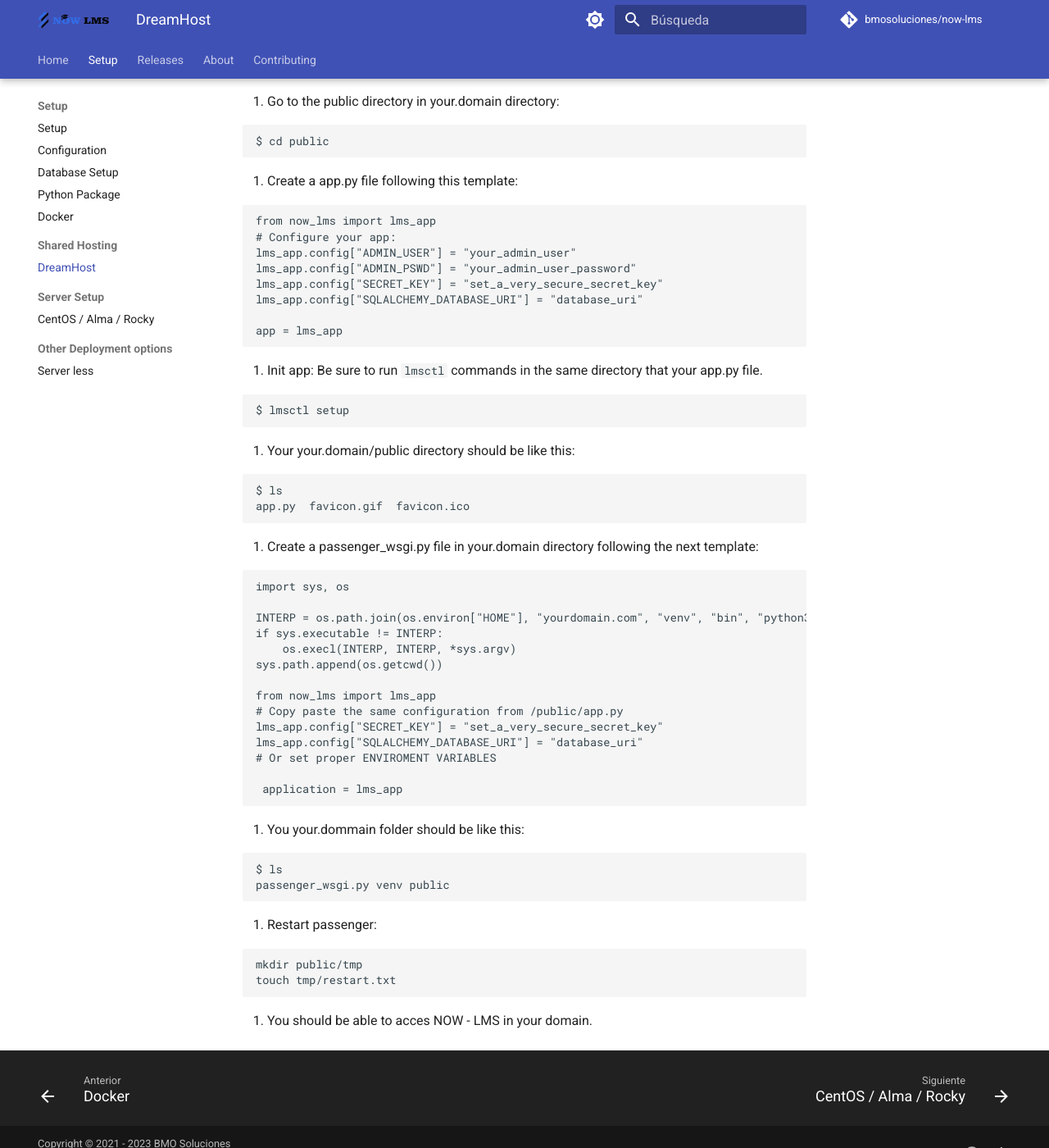
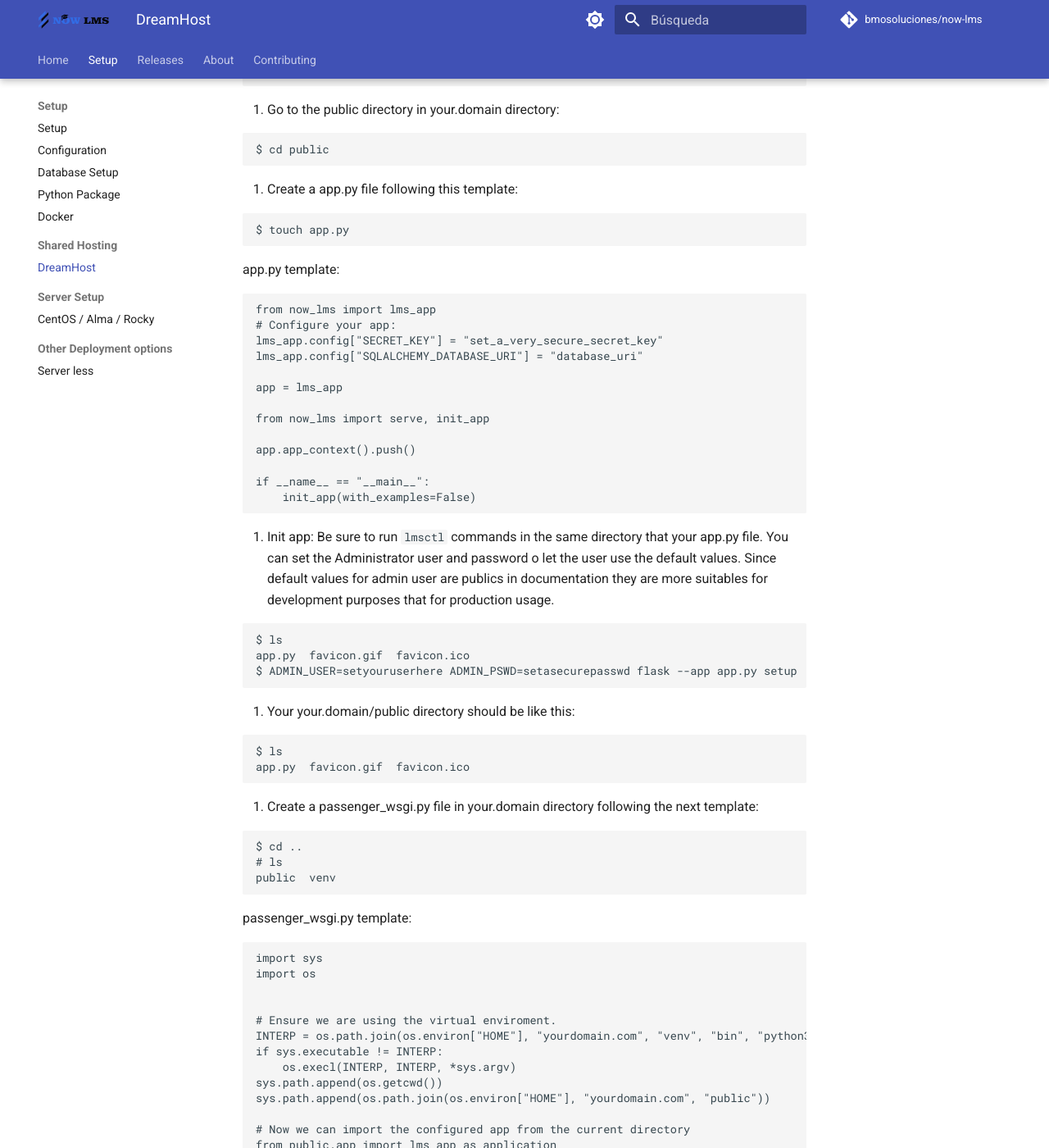
Before and after one commit to bmosoluciones/now-lms, an MkDocs documentation site: the page built from docs/dreamhost.md, in a window 1280 px wide and 1400 px high, scrolled down 1045 px. Shown: the whole window at 82% size. Built offline with MkDocs 1.6.1 and Material for MkDocs 9.7.7, drawn with Linux system fonts in a browser that asks for light colours; comment, search, counter and statistics services are not loaded; some of the changed text lies outside the part shown.

Commit message:
Update dreamhost.md
Signed-off-by: William Moreno <williamjmorenor@gmail.com>

````diff
--- a/docs/dreamhost.md
+++ b/docs/dreamhost.md
@@ -5,37 +5,35 @@
 limitations like no separate cache service or memory constraints, but if you alredy have a host plan in DreamHost
 adding NOW - Learning Management System  can be handy.
 
-Last update: 2023 Jan 26
+Last update: 2023 Nov 01
 
 1. Setup your domain with [Passenger](https://help.dreamhost.com/hc/en-us/articles/215769578-Passenger-overview) support.
 
 2. Login via [SSH](https://help.dreamhost.com/hc/en-us/articles/216041267) to your host.
 
-3. Install a recent version of python:
+3. Check your python3 version:
 
 ```
-$ mkdir ~/py3_tmp
-$ cd ~/py3_tmp/
-$ wget https://www.python.org/ftp/python/3.10.9/Python-3.10.9.tar.xz
-$ tar -xf Python-3.10.9.tar.xz
-$ cd Python-3.10.9
-$ ./configure --prefix=$HOME/opt/python-3.10.9
-$ make
-$ make install
-$ $HOME/opt/python-3.10.9/bin/python3 --version
-Python 3.10.9
+$ cat /etc/issue
+Ubuntu 20.04.6 LTS
+$ python3 --version
+Python 3.8.10
+
 ```
+You need Python >= 3.8 in order to run NOW - LMS, with the current version of Python available in DreamHost you can run a NOW - LMS instance.
 
 4. Go to your domain folder:
 
 ```
-$ cd you.domain
+$ cd your.domain
 ```
 
 5. Create a python virtual enviroment:
 
 ```
-$HOME/opt/python-3.10.9/bin/python3 -m venv venv
+$ virtualenv venv
+$ ls
+public  venv
 ```
 
 6. Activate the virtual env:
@@ -59,22 +57,36 @@
 9. Create a app.py file following this template:
 
 ```
+$ touch app.py
+```
+
+app.py template:
+```
 from now_lms import lms_app
 # Configure your app:
-lms_app.config["ADMIN_USER"] = "your_admin_user"
-lms_app.config["ADMIN_PSWD"] = "your_admin_user_password"
 lms_app.config["SECRET_KEY"] = "set_a_very_secure_secret_key"
 lms_app.config["SQLALCHEMY_DATABASE_URI"] = "database_uri"
 
 app = lms_app
+
+from now_lms import serve, init_app
+
+app.app_context().push()
+
+if __name__ == "__main__":
+    init_app(with_examples=False)
 ```
 
 10. Init app:
 Be sure to run ```lmsctl``` commands in the same directory that your app.py file.
-
+You can set the Administrator user and password o let the user use the default values.
+Since default values for admin user are publics in documentation they are more suitables
+for development purposes that for production usage.
 
 ```
-$ lmsctl setup
+$ ls
+app.py  favicon.gif  favicon.ico
+$ ADMIN_USER=setyouruserhere ADMIN_PSWD=setasecurepasswd flask --app app.py setup
 ```
 
 11. Your your.domain/public directory should be like this:
@@ -87,20 +99,26 @@
 12. Create a passenger_wsgi.py file in your.domain directory following the next template:
 
 ```
-import sys, os
+$ cd ..
+# ls
+public  venv
+```
 
+passenger_wsgi.py template:
+```
+import sys
+import os
+
+
+# Ensure we are using the virtual enviroment.
 INTERP = os.path.join(os.environ["HOME"], "yourdomain.com", "venv", "bin", "python3")
 if sys.executable != INTERP:
     os.execl(INTERP, INTERP, *sys.argv)
 sys.path.append(os.getcwd())
+sys.path.append(os.path.join(os.environ["HOME"], "yourdomain.com", "public"))
 
-from now_lms import lms_app
-# Copy paste the same configuration from /public/app.py
-lms_app.config["SECRET_KEY"] = "set_a_very_secure_secret_key"
-lms_app.config["SQLALCHEMY_DATABASE_URI"] = "database_uri"
-# Or set proper ENVIROMENT VARIABLES
-
- application = lms_app
+# Now we can import the configured app from the current directory
+from public.app import lms_app as application
 ```
 
 13. You your.dommain folder should be like this:
@@ -110,11 +128,19 @@
 passenger_wsgi.py venv public
 ```
 
+You can check your passenger file works running it with python:
+
+```
+$ python3.8 passenger_wsgi.py
+```
+
+Is there are no errors Passenger should be able to run NOW - LMS without issues.
+
 14. Restart passenger:
 
 ```
 mkdir public/tmp
-touch tmp/restart.txt
+touch public/tmp/restart.txt
 ```
 
 15. You should be able to acces NOW - LMS in your domain.
````
